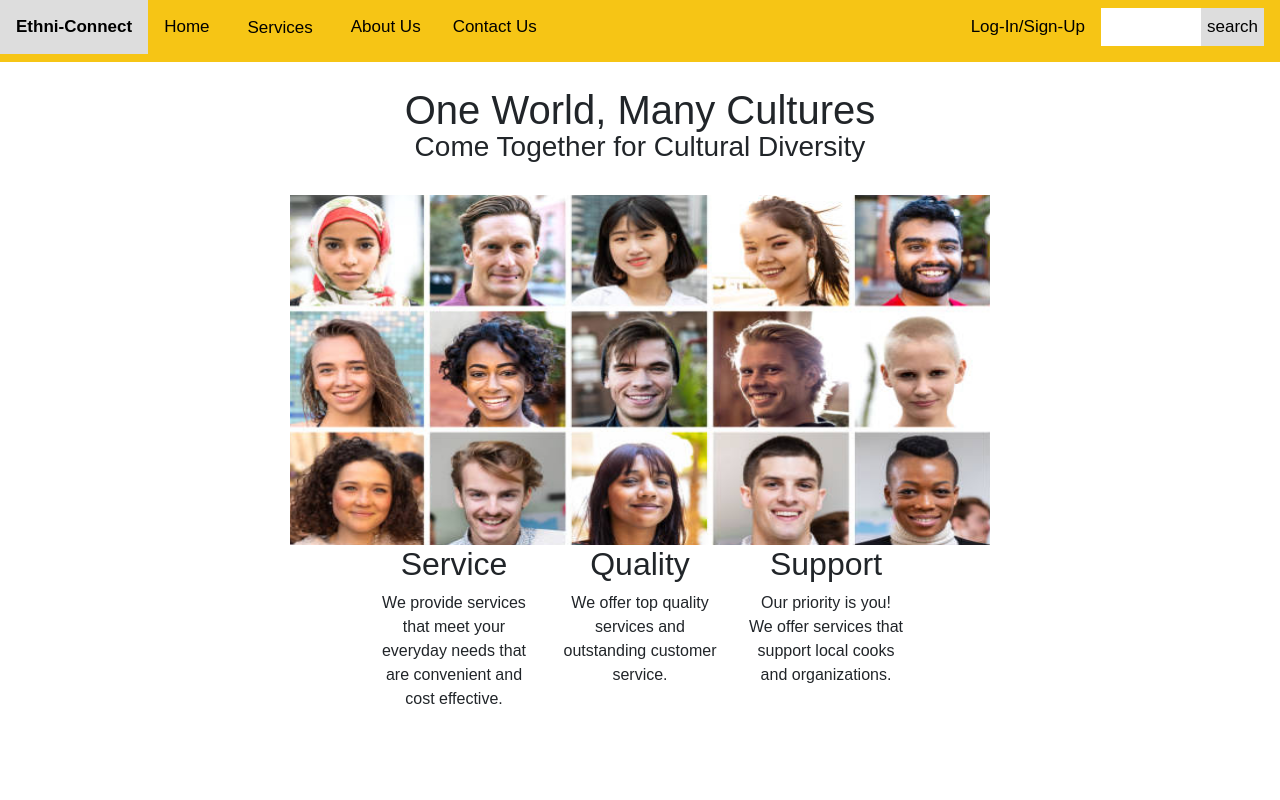
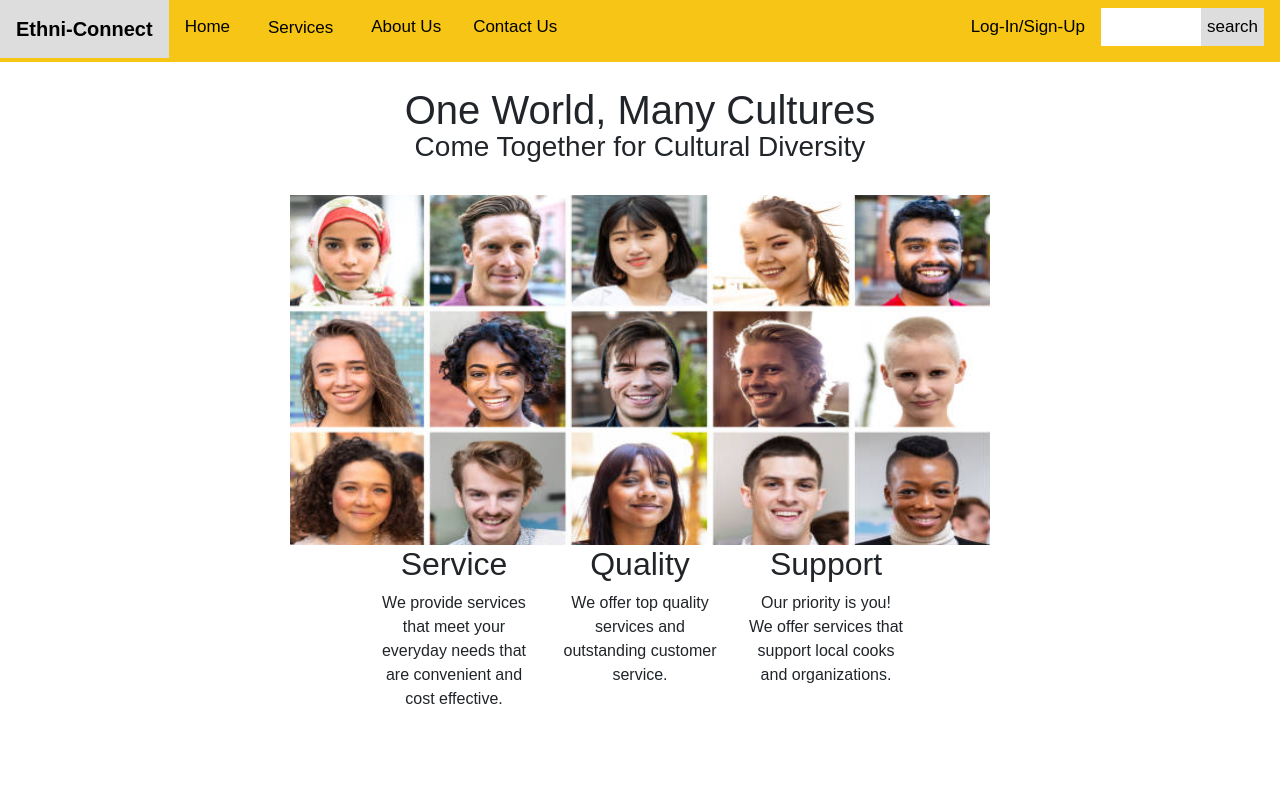
Before and after one commit to nancy617/Group3Project, an Angular app: page / in a window 1280 px wide. Shown: the top 800 px of the page. Built offline with nearby package versions, Linux system fonts and the light colour scheme.

Commit message:
Update app.component.html

```diff
--- a/src/app/app.component.html
+++ b/src/app/app.component.html
@@ -1,7 +1,7 @@
 
 <div class="topnav">
   <!-- <img src="assets/Images/logo2.png" alt="logo" style="height: 46px;margin:3px 0 0 10px; float: left; border-radius: 50%;" /> -->
-  <a href ="/"><b>Ethni-Connect </b></a>
+  <a href ="/"><b style= "font-size: 20px">Ethni-Connect </b></a>
   <a routerLink="/">Home</a>
     <div class ="dropdown">
       <button class ="dropbtn">  <a routerLink="/homecookedfood">Services</a>  </button>
```
